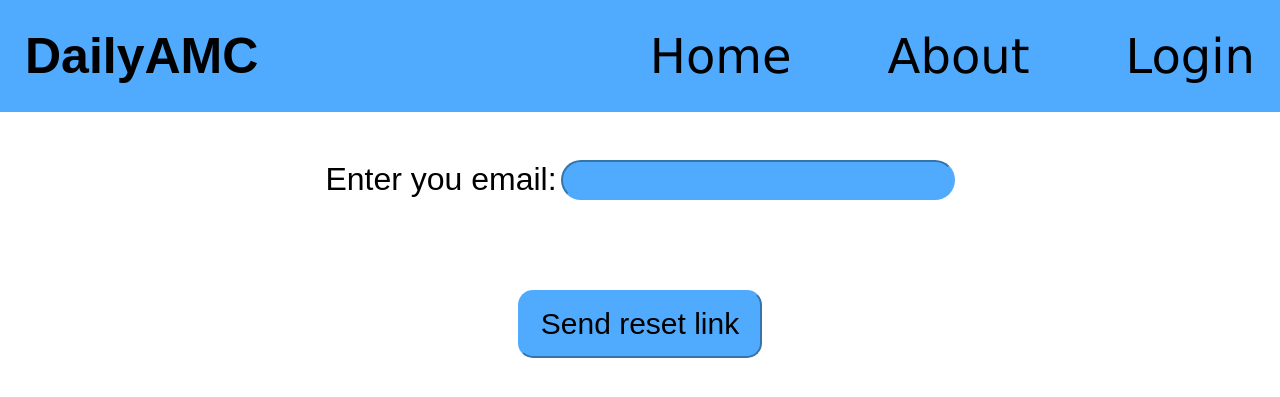
After one commit to Ekatka/DailyAMC, a Flask app: template app/templates/reset_password.html in a window 1280 px wide. The commit adds this page. Shown: the top 397 px of the page. Run offline with Flask 2, Linux system fonts and the light colour scheme; the template is opened without the code that fills it, so the values that code supplies are empty.

Commit message:
add reset password option

```diff
--- a/app/templates/header.html
+++ b/app/templates/header.html
@@ -86,7 +86,7 @@
                     {% for solution in solutions %}
 
                     <label class="button">
-                        <input type="radio" name="answer" value="{{ solution }}">
+                        <input type="radio" name="answer" value="{{ solution }}" required>
                         <p style="margin-right: 1em; font-size: 2em">${{ solution }}$</p>
                     </label>
 
--- a/app/templates/login.html
+++ b/app/templates/login.html
@@ -143,6 +143,12 @@
             <div class="form_block" style="flex-direction: row">
                 <input type="submit" value="Login">
             </div>
+
+        </form>
+        <form action="/forgot-password" style="margin-top: 2em">
+            <div class="form_block" style="">
+                <input type="submit" value="Forgot password?">
+            </div>
         </form>
 
         <div class="message_container">
--- /dev/null
+++ b/app/templates/reset_password.html
@@ -0,0 +1,72 @@
+<!DOCTYPE html>
+<html lang="en">
+<head>
+    <link rel="stylesheet" href="/templates/styles.css">
+    <meta charset="UTF-8">
+    <title>DailyAMC</title>
+    <link rel="stylesheet" href="styles.css">
+    <style>
+        p {
+            text-align: left;
+            font-family: Arial, serif;
+            font-size: 30px;
+        }
+
+        .form {
+            display: flex;
+        }
+
+        header {
+            height: 7em;
+        }
+
+        input[type=submit] {
+            padding: 0.5em 0.7em;
+            border-radius: 15px;
+            margin-top: 3em;
+
+        }
+
+        label {
+            align-items: flex-start;
+            font-size: 2em;
+            font-family: Arial;
+            margin-bottom: 10px;
+        }
+    </style>
+</head>
+<body>
+<header>
+    <div class="logo">
+        <h1> DailyAMC </h1>
+    </div>
+    <nav class="links">
+        <a href="/">Home</a>
+        <a href="/about">About</a>
+        <a href="/login">Login</a>
+    </nav>
+</header>
+<div class="container">
+    <div class="leftpane">
+    </div>
+    <div class="middlepane">
+
+
+        <div style="text-align: center">
+
+            <form method="POST" action="/forgot-password" enctype="multipart/form-data" style="text-align: center; margin-top: 3em">
+
+                <div class="form_block" style="margin-top: 0px">
+                    <label for="email">Enter you email:</label>
+                    <input type="email" id="email" name="email" required>
+                </div>
+                <input style=" text-align: center; "
+                       type="submit" value="Send reset link">
+            </form>
+        </div>
+        <div class="rightpane">
+        </div>
+    </div>
+
+</body>
+</html>
--- a/app/templates/styles.css
+++ b/app/templates/styles.css
@@ -95,7 +95,7 @@ header {
 }
 
 .links a {
-    font-size: 2em;
+    font-size: 3em;
     margin-left: 2em;
     text-decoration: none;
     font-family: Verdana, sans-serif;
--- a/docker-compose-full.yml
+++ b/docker-compose-full.yml
@@ -26,6 +26,8 @@ services:
       - ./app:/app
     ports:
       - 8000:8000
+    env_file:
+      - .env
     environment:
       - APP_SECRET_STRING=archmage
       - DATABASE_USERNAME=root
```
Also changed, not shown: app/main.py (+42 -11 lines), app/templates/new_password.html (added, +125 -0 lines), data/dump17march.sql.
